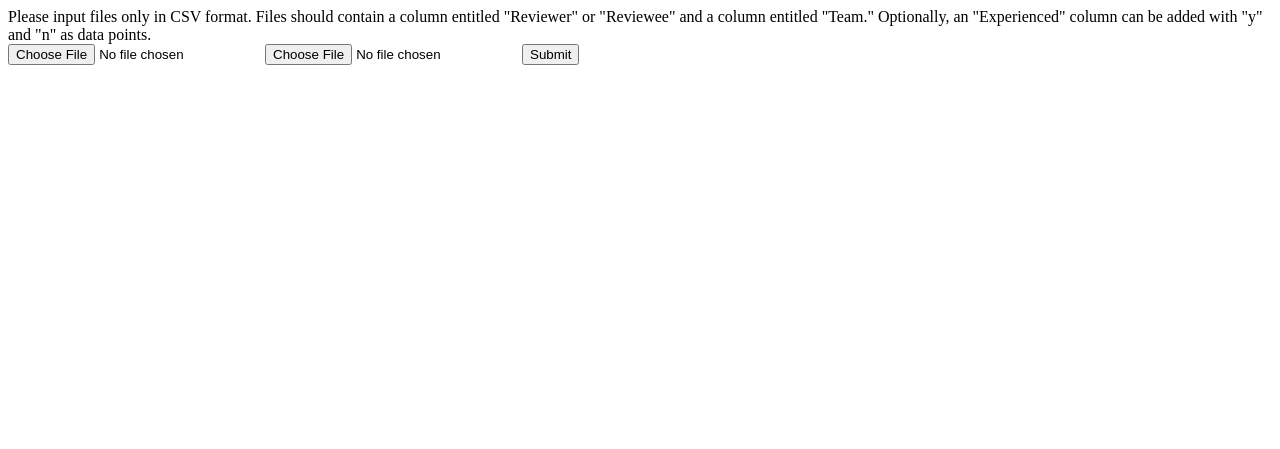
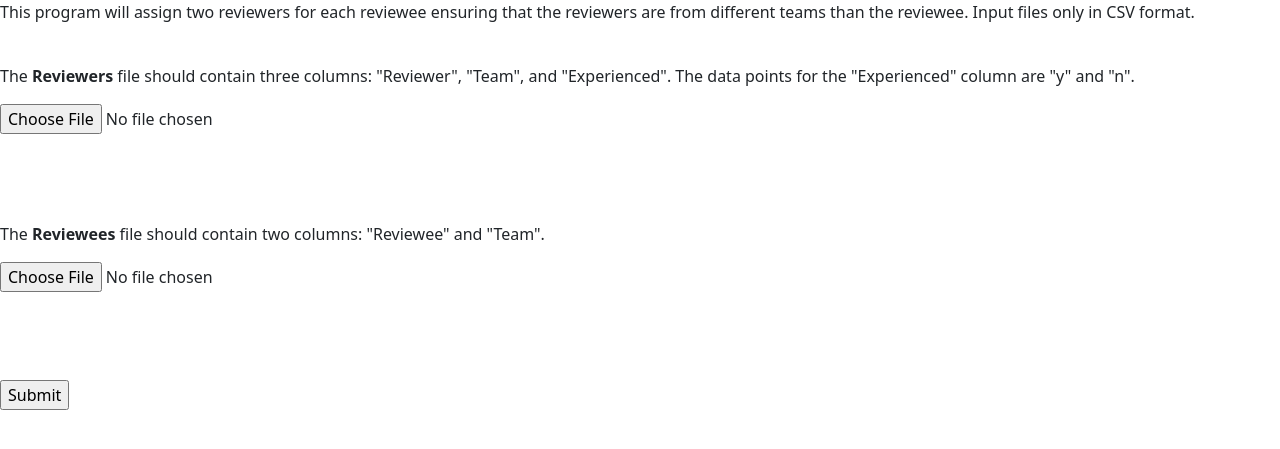
Before and after one commit to OreoDog1/performance-reviews, a Flask app: page / in a window 1280 px wide. Shown: the top 449 px of the page. Run offline with Flask 2, Linux system fonts and the light colour scheme; parts of the project's set-up code (start-up, migrations or seed data) failed here and were passed over.

Commit message:
FINISHED

```diff
--- a/app.py
+++ b/app.py
@@ -1,8 +1,11 @@
 import csv
 from flask import Flask, render_template, request
+import io
+import os
 import random
 from reviews import reviews
 from tempfile import mkdtemp
+from werkzeug.utils import secure_filename
 
 app = Flask(__name__)
 
@@ -17,12 +20,41 @@ def after_request(response):
     response.headers["Pragma"] = "no-cache"
     return response
 
+# For csv uploads
+app.config['UPLOAD_FOLDER'] = "/uploads"
+ALLOWED_EXTENSIONS = {"csv"}
+app.config['ALLOWED_EXTENSIONS'] = ALLOWED_EXTENSIONS
+
 @app.route("/", methods=["GET", "POST"])
 def index():
     # Provide form
     if request.method == "GET":
         return render_template("index.html")
 
-    # Find reviewers
-    reviewed = reviews(request.form.get("reviewers"), request.form.get("reviewees"))[0]
-    return render_template("reviewers.html", reviewed=reviewed)
+    # Get form data
+    (reviewers_file, reviewees_file) = (request.files["reviewers"], request.files["reviewees"])
+    reviewers = io.StringIO(reviewers_file.stream.read().decode("UTF8"), newline=None)
+    reviewees = io.StringIO(reviewees_file.stream.read().decode("UTF8"), newline=None)
+
+    # if not reviewers or not reviewees:
+    #     flash("Must input both files")
+    #     return redirect("/")
+
+    # if not allowed_file(reviewers.filename) or not allowed_file(reviewees.filename):
+    #     flash("Unsupported file type")
+    #     return redirect("/")
+
+    matchings = reviews(reviewers, reviewees)["matchings"]
+    reviewers_file.close()
+    reviewees_file.close()
+    return render_template("reviewers.html", matchings=matchings, reviewees=matchings.keys())
+
+
+@app.route('/uploads/<name>')
+def download_file(name):
+    return send_from_directory(app.config["UPLOAD_FOLDER"], name)
+
+
+# From https://flask.palletsprojects.com/en/2.0.x/patterns/fileuploads/
+def allowed_file(filename):
+    return '.' in filename and filename.rsplit('.', 1)[1].lower() in ALLOWED_EXTENSIONS
--- a/reviews.py
+++ b/reviews.py
@@ -7,7 +7,6 @@ def reviews(reviewers_file, reviewees_file):
     # Compile the Reviewers data
     experienced = {}
     reviewers = []
-
     reader = csv.DictReader(reviewers_file)
     for row in reader:
         name = row["Reviewer"]
@@ -15,15 +14,12 @@ def reviews(reviewers_file, reviewees_file):
         experienced[name] = row["Experienced"]
         reviewers.append(name)
 
-    reviewers_file.close()
-
     # Compile the Reviewees data
     reviewees = []
     reader = csv.DictReader(reviewees_file)
     for row in reader:
         teams[row["Reviewee"]] = row["Team"]
         reviewees.append(row["Reviewee"])
-    reviewees_file.close()
 
     # Create dictionary containing reviewer-to-reviewee matchings
     matchings = {}
@@ -96,4 +92,4 @@ def test():
     print(different_team, "different team")
     print(num_reviews)
 
-test()
+# test()
--- a/templates/index.html
+++ b/templates/index.html
@@ -1,9 +1,16 @@
 {% extends "layout.html" %}
 {% block body %}
-    Please input files only in CSV format. Files should contain a column entitled "Reviewer" or "Reviewee" and a column entitled "Team." Optionally, an "Experienced" column can be added with "y" and "n" as data points.
-    <form method="POST" action="/">
-        <input type="file" name="reviewers" required>
-        <input type="file" name="reviewees" required>
-        <input type="submit"/>
+    <form method="POST" action="/" enctype="multipart/form-data">
+        <div class="centered"></div>
+            <p>This program will assign two reviewers for each reviewee ensuring that the reviewers are from different teams than the reviewee. Input files only in CSV format.</p>
+            <br>
+            <p>The <b>Reviewers</b> file should contain three columns: "Reviewer", "Team", and "Experienced". The data points for the "Experienced" column are "y" and "n".</p>
+            <p><input type="file" name="reviewers"></p>
+            <br><br><br>
+            <p>The <b>Reviewees</b> file should contain two columns: "Reviewee" and "Team".</p>
+            <p><input type="file" name="reviewees" required></p>
+            <br><br><br>
+            <p><input type="submit" class="submit"></p>
+        </div>
     </form>
 {% endblock %}
--- a/templates/layout.html
+++ b/templates/layout.html
@@ -2,9 +2,18 @@
 <html lang="en">
     <head>
         <link rel="icon" type="image/png" sizes="32x32" href="static/favicon-32x32.png">
+        <link href="https://cdn.jsdelivr.net/npm/bootstrap@5.1.3/dist/css/bootstrap.min.css" rel="stylesheet" integrity="sha384-1BmE4kWBq78iYhFldvKuhfTAU6auU8tT94WrHftjDbrCEXSU1oBoqyl2QvZ6jIW3" crossorigin="anonymous">
+        <link href="/static/styles.css" rel="stylesheet">
         <title>Performance Reviews</title>
     </head>
     <main>
+        {% if get_flashed_messages() %}
+            <header>
+                <div class="alert alert-primary border text-center" role="alert">
+                    {{ get_flashed_messages() | join(" ") }}
+                </div>
+            </header>
+        {% endif %}
         {% block body %}{% endblock %}
     </main>
 </html>
```
Also changed, not shown: templates/reviewers.html (+5 -3 lines).
